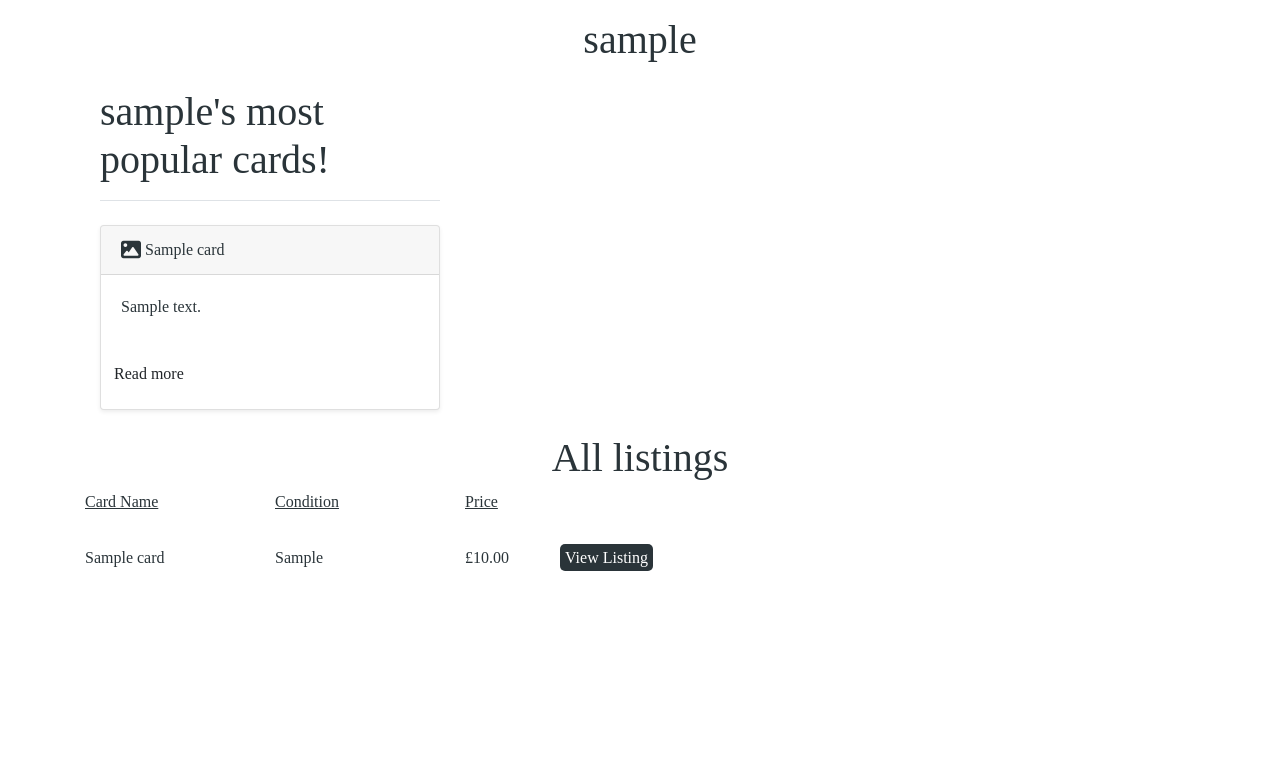
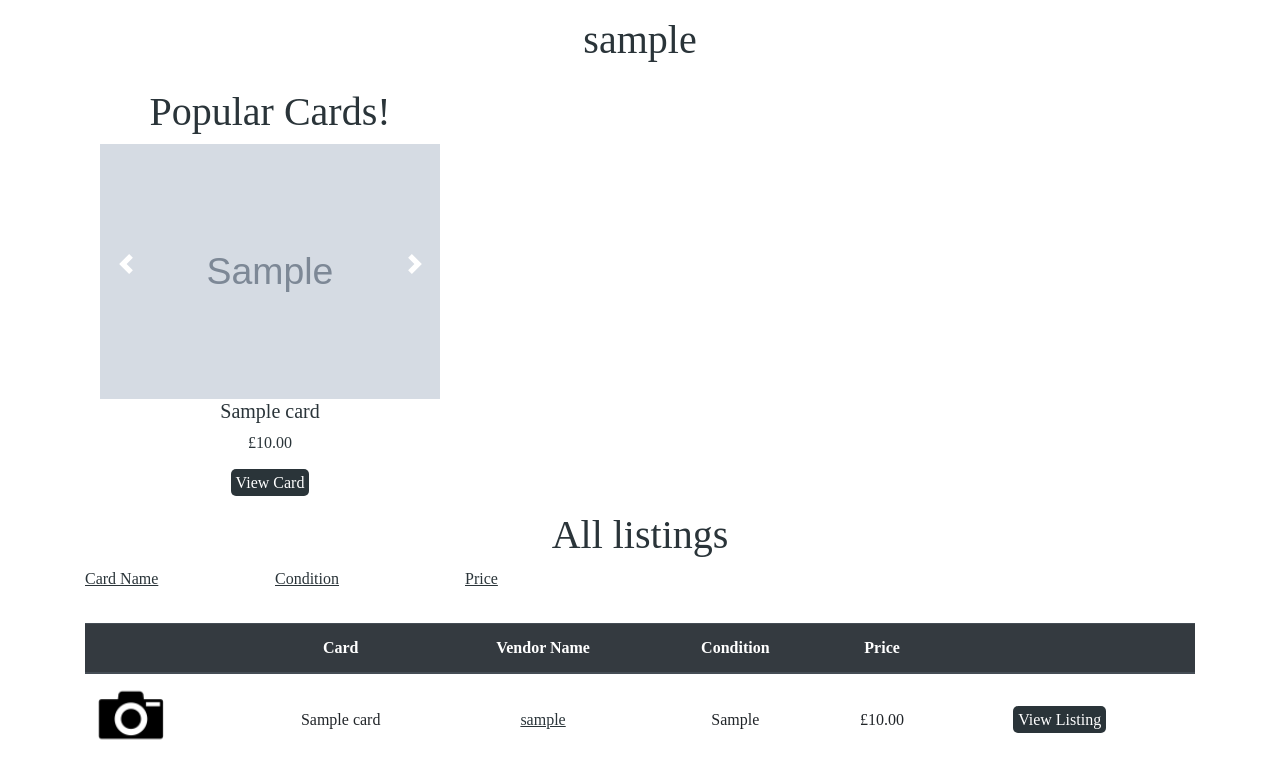
Before and after one commit to DanielJMaia/magic-market-project, a Django app: page /accounts/profile/1/ in a window 1280 px wide. Shown: the part 56-838 px from the top of the page. Before the commit the page ends 627 px from the top, so only its background shows below. Run offline with Django 3.2, Linux system fonts and the light colour scheme; tables that the repository leaves empty hold one stand-in row (values such as "Sample post"); grey boxes marked "Sample" are stand-in pictures; some libraries are stand-ins or nearby versions.

Commit message:
added carousel and working table to user profiles

```diff
--- a/accounts/templates/user_profile.html
+++ b/accounts/templates/user_profile.html
@@ -1,28 +1,51 @@
 {% extends "base.html" %}
+{% load static from staticfiles %}
 {% block content %}
 <div class="container">
 	<div class="row">
 		<h1 class="col-sm-12 pb-3 pt-3 center">{{ profile.username }}</h1>
 	</div>
 
-
 	<!--Popular cards sorted by views-->
 	<div class="col-sm-12 col-md-12 col-lg-4">
-		<h1 class="pb-3 mb-4 border-bottom">
-			{{ profile.username }}'s most popular cards!
-		</h1>
+		<h1 class="center">Popular Cards!</h1>
+		<div id="carouselExampleControls" class="carousel slide" data-ride="carousel">
+			<div class="carousel-inner">
 				{% for card in cards|dictsortreversed:"listing_views" %}
-
-		<div class="card mb-4 shadow-sm">
-			<div class="card-header">
-				<i class="fas fa-image fa-lg pt-1"></i> {{ card.card_title }}
+				{% if forloop.counter == 1 %}
+				<div class="carousel-item active">
+					<img class="d-block w-100" src="/media/{{ card.image }}" alt="Slide #{{ forloop.counter }}">
+					<div class="carousel-caption-custom d-none d-md-block">
+						<h5>{{ card.card_title }}</h5>
+						<p>£{{ card.card_price }}</p>
+						<p><a href="{% url 'card_detail' card.id %}" class="button-effect nobreak margin-center">View
+								Card</a></p>
 					</div>
-			<div class="card-body">
-				<p>{{ card.card_description|truncatewords:30 }}</p>
 				</div>
-			<p><a href="{% url 'card_detail' card.id %}" class="btn btn-default">Read more</a></p>
+				{% else %}
+				<div class="carousel-item">
+					<img class="d-block w-100" src="/media/{{ card.image }}" alt="Slide #{{ forloop.counter }}">
+					<div class="carousel-caption-custom d-none d-md-block">
+						<h5>{{ card.card_title }}</h5>
+						<p>£{{ card.card_price }}</p>
+						<p><a href="{% url 'card_detail' card.id %}" class="button-effect nobreak margin-center">View
+								Card</a></p>
 					</div>
+				</div>
+				{% endif %}
 				{% endfor %}
+			</div>
+			<a class="carousel-control-prev custom-controls" href="#carouselExampleControls" role="button"
+				data-slide="prev">
+				<span class="carousel-control-prev-icon" aria-hidden="true"></span>
+				<span class="sr-only">Previous</span>
+			</a>
+			<a class="carousel-control-next custom-controls" href="#carouselExampleControls" role="button"
+				data-slide="next">
+				<span class="carousel-control-next-icon" aria-hidden="true"></span>
+				<span class="sr-only">Next</span>
+			</a>
+		</div>
 	</div>
 	<!--End of popular cards sections-->
 
@@ -44,16 +67,41 @@
 
 
 	<!--List of cards for the specific vendor-->
+
+	<table class="table table-hover">
+		<thead class="thead-dark pb-2 center">
+			<tr>
+				<th scope="col"></th>
+				<th scope="col">Card</th>
+				<th scope="col">Vendor Name</th>
+				<th scope="col">Condition</th>
+				<th scope="col">Price</th>
+				<th scope="col"></th>
+				{% if user.is_authenticated %}
+				<th scope="col"></th>
+				{% endif %}
+			</tr>
+		</thead>
+		<tbody>
 			{% for card in cards %}
-	<div class="row pb-3">
-		<div class="col-sm-12 col-md-2">{{ card.card_title }}</div>
-		<div class="col-sm-12 col-md-2">{{ card.card_condition }}</div>
-		<div class="col-sm-12 col-md-1">£{{ card.card_price }}</div>
-		<div class="col-sm-12 col-md-2"><a href="{% url 'card_detail' card.id %}" class="button-effect">View Listing</a>
+			<tr class="center">
+				<td>
+					<div onmouseenter="imageToggleShow({{ card.id }})" onmouseleave="imageToggleHide({{ card.id }})">
+						<img class="camera-icon" src="{% static 'img/camera_icon.png' %}" alt="Camera Icon">
 		                </div>
-
+						{% if card.image %}
+						<img class="card-image-hidden" id="{{card.id}}" src="/media/{{ card.image }}">
+                        {% endif %}
+                    </td>
+				<td>{{ card.card_title }}</td>
+				<td><a class="underline-link" href="{% url 'view_profile' card.user.id %}">{{ card.user.username }}</a>
+				</td>
+				<td>{{ card.card_condition }}</td>
+				<td>£{{ card.card_price }}</td>
+				<td><a href="{% url 'card_detail' card.id %}" class="button-effect nobreak">View Listing</a></td>
 				{% if user.is_authenticated %}
-		<div class="col-sm-12 col-md-2 negative-top">
+				<td>
+					<div>
 						<form method="post" action="{% url 'add_to_cart' card.id %}">
 							{% csrf_token %}
 							<div class="input-group">
@@ -64,12 +112,16 @@
 							</div>
 						</form>
 					</div>
+				</td>
 				{% endif %}
-
-
-
-	</div>
+			</tr>
 			{% endfor %}
+		</tbody>
+	</table>
 	<!--End of list of cards-->
 </div>
 {% endblock %}
+
+{% block end_js %}
+<script type="text/javascript" src="{% static 'js/custom.js' %}"></script>
+{% endblock %}
--- a/cards/templates/cardinformation.html
+++ b/cards/templates/cardinformation.html
@@ -21,7 +21,7 @@
 				{% if user.is_authenticated %}
 				<form method="post" action="{% url 'add_to_cart' card.id %}">
 					{% csrf_token %}
-					<div class="input-group">
+					<div class="input-group cart-form">
 						<input class="add-to-cart-quantity" name="quantity" type="number" min="1" max="10000"  placeholder="Quantity" value="1">
 						<button class="btn" type="submit"><i class="fas fa-cart-plus fa-lg"></i></button>
 					</div>
--- a/static/css/custom.css
+++ b/static/css/custom.css
@@ -103,6 +103,10 @@ a:hover{
     border-color: #767676
 }
 
+.cart-form{
+    padding-top: 20px;
+}
+
 .hidden-when-small{
         display: none;
 }
@@ -144,6 +148,12 @@ a:hover{
     text-align: center;
 }
 
+.carousel-inner .carousel-item {
+  transition: -webkit-transform 0.5s ease;
+  transition: transform 0.5s ease;
+  transition: transform 0.5s ease, -webkit-transform 0.5s ease;
+}
+
 .custom-controls{
     bottom: 8rem!important;
 }
@@ -177,6 +187,9 @@ a:hover{
     .center-small{
         text-align: inherit;
     }
+    .cart-form{
+        padding-top: 0px;
+    }
 }
 
 /* Medium Devices, Desktops */
--- a/static/js/custom.js
+++ b/static/js/custom.js
@@ -11,3 +11,8 @@ function imageToggleShow(the_id) {
 $('.carousel').carousel({
     interval: false
 });
+
+///This function changes the default boostrap transition duration
+$(document).ready(function() {
+  jQuery.fn.carousel.Constructor.TRANSITION_DURATION = 500  // 500ms
+});
```
Lines whose indentation alone changed are shown as unchanged.
